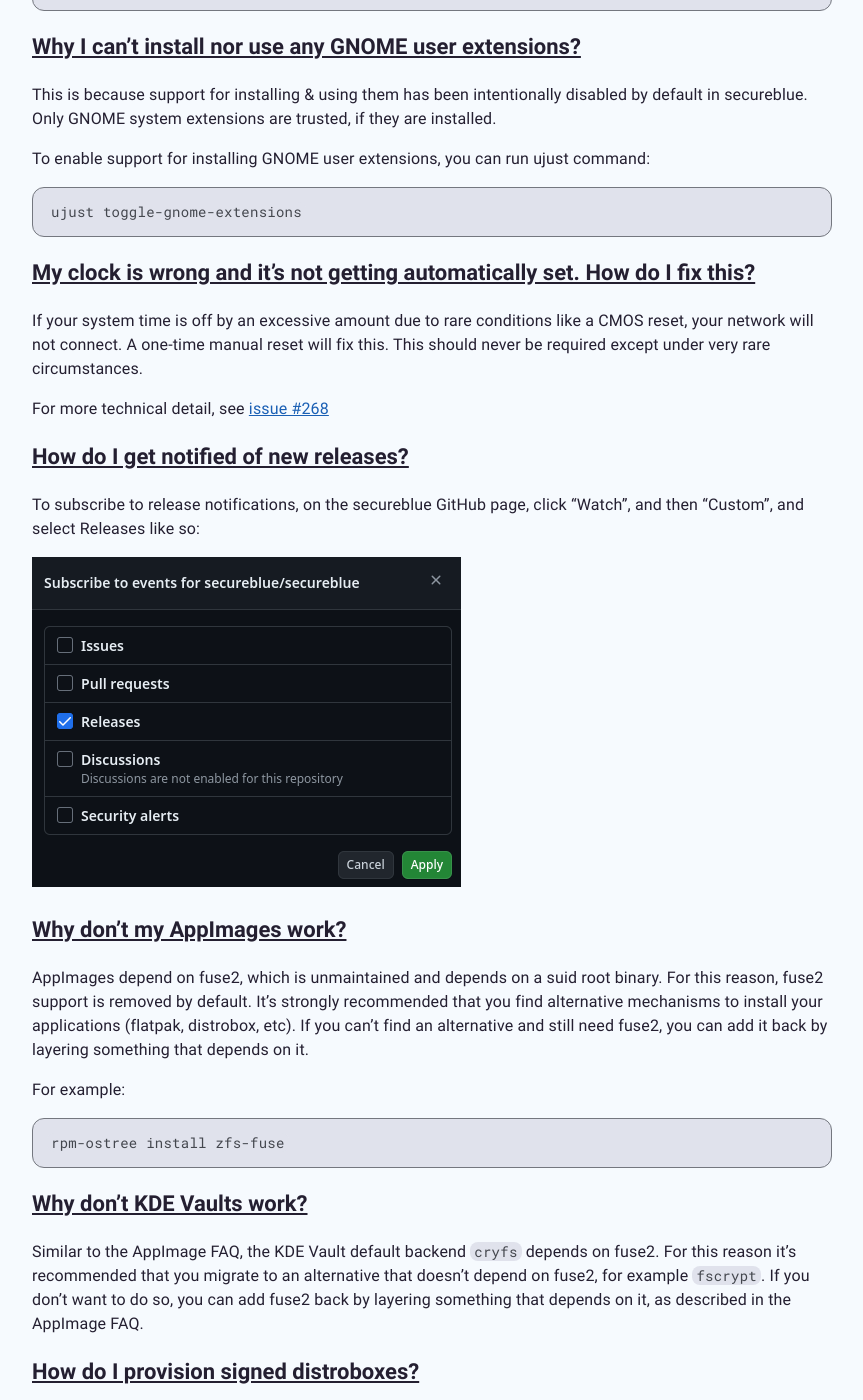
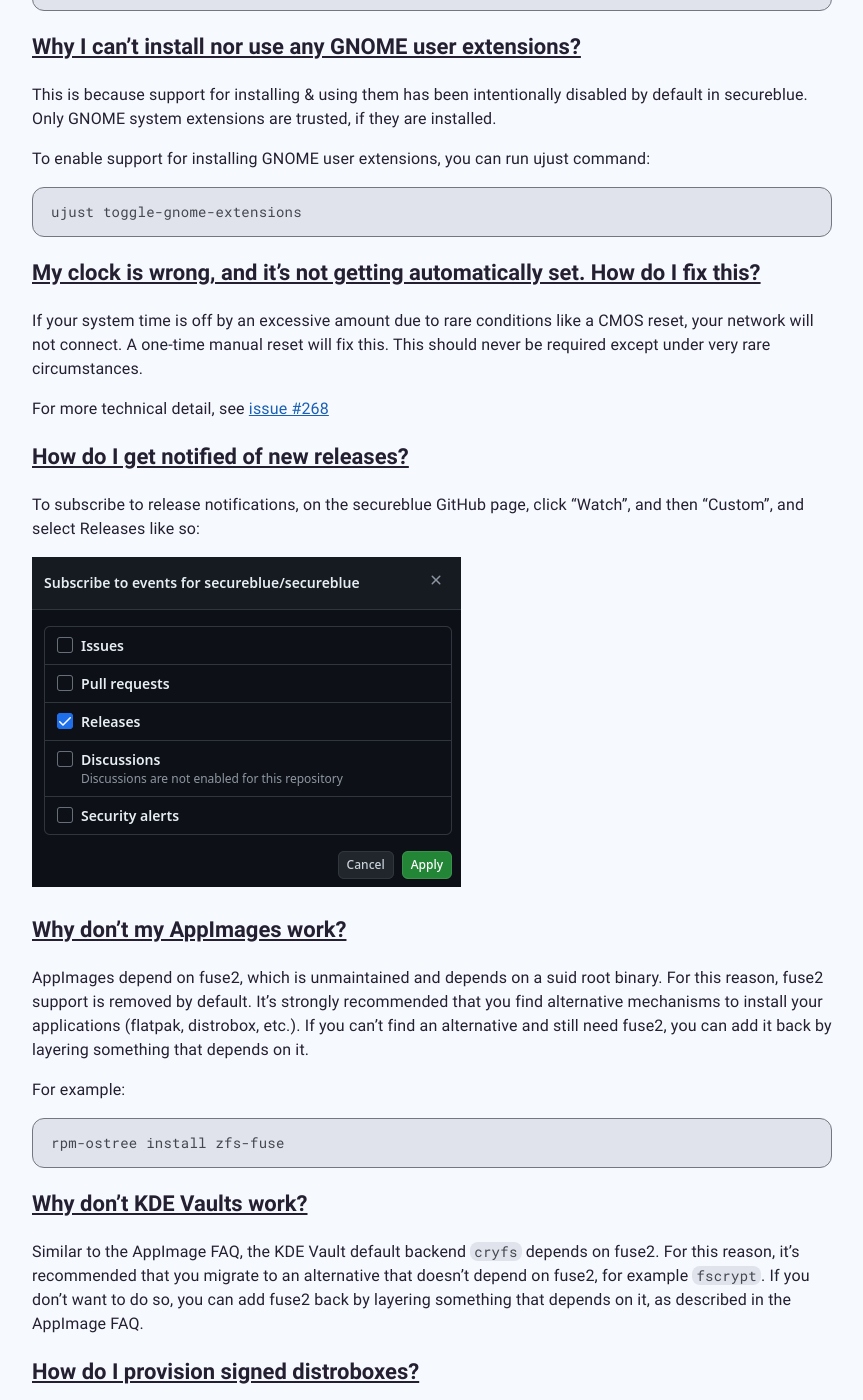
Before and after one commit to secureblue/secureblue.github.io, a Jekyll site: the page built from content/FAQ.md, in a window 1280 px wide and 1400 px high, scrolled down 4120 px. Shown: the whole window, without its empty margins (208-1071 px from the left). Built offline with Jekyll 4.4.1, drawn with Linux system fonts in a browser that asks for light colours; some of the changed text lies outside the part shown.

````diff
--- a/content/FAQ.md
+++ b/content/FAQ.md
@@ -27,7 +27,7 @@ permalink: /faq
 - [Why can't I install new KDE themes?](#ghns)
 - [Why doesn't my Xwayland app work?](#xwayland)
 - [Why I can't install nor use any GNOME user extensions?](#gnome-extensions)
-- [My clock is wrong and it's not getting automatically set. How do I fix this?](#clock)
+- [My clock is wrong, and it's not getting automatically set. How do I fix this?](#clock)
 - [How do I get notified of new releases?](#releases)
 - [Why don't my AppImages work?](#appimage)
 - [Why don't KDE Vaults work?](#kde-vaults)
@@ -139,7 +139,7 @@ For one example, attempting to bubblewrap a program without first enabling the a
 ### [Another security project has a feature that's missing in secureblue, can you add it?](#feature-request)
 {: #feature-request}
 
-First check our [features list](/features) on whether it already lists an equivalent or better feature. If it doesn't, open a new [GitHub issue](https://github.com/secureblue/secureblue/issues).
+First, check our [features list](/features) on whether it already lists an equivalent or better feature. If it doesn't, open a new [GitHub issue](https://github.com/secureblue/secureblue/issues).
 
 ### [Why are bluetooth kernel modules disabled? How do I enable them?](#bluetooth)
 {: #bluetooth}
@@ -153,7 +153,7 @@ ujust toggle-bluetooth-modules
 ### [Why are upgrades so large?](#upgrade-size)
 {: #upgrade-size}
 
-This is an issue with rpm-ostree image-based systems generally, and not specific to secureblue. Ideally upgrades would come in the form of a zstd-compressed container diff, but it's not there yet. Check out [this upstream issue](https://github.com/coreos/rpm-ostree/issues/4012) for more information.
+This is an issue with rpm-ostree image-based systems generally, and not specific to secureblue. Ideally, upgrades would come in the form of a zstd-compressed container diff, but it's not there yet. Check out [this upstream issue](https://github.com/coreos/rpm-ostree/issues/4012) for more information.
 
 ### [Why can't I install new KDE themes?](#ghns)
 {: #ghns}
@@ -187,7 +187,7 @@ To enable support for installing GNOME user extensions, you can run ujust comman
 ujust toggle-gnome-extensions
 ```
 
-### [My clock is wrong and it's not getting automatically set. How do I fix this?](#clock)
+### [My clock is wrong, and it's not getting automatically set. How do I fix this?](#clock)
 {: #clock}
 
 If your system time is off by an excessive amount due to rare conditions like a CMOS reset, your network will not connect. A one-time manual reset will fix this. This should never be required except under very rare circumstances.
@@ -204,7 +204,7 @@ To subscribe to release notifications, on the secureblue GitHub page, click "Wat
 ### [Why don't my AppImages work?](#appimage)
 {: #appimage}
 
-AppImages depend on fuse2, which is unmaintained and depends on a suid root binary. For this reason, fuse2 support is removed by default. It's strongly recommended that you find alternative mechanisms to install your applications (flatpak, distrobox, etc). If you can't find an alternative and still need fuse2, you can add it back by layering something that depends on it.
+AppImages depend on fuse2, which is unmaintained and depends on a suid root binary. For this reason, fuse2 support is removed by default. It's strongly recommended that you find alternative mechanisms to install your applications (flatpak, distrobox, etc.). If you can't find an alternative and still need fuse2, you can add it back by layering something that depends on it.
 
 For example:
 
@@ -215,7 +215,7 @@ rpm-ostree install zfs-fuse
 ### [Why don't KDE Vaults work?](#kde-vaults)
 {: #kde-vaults}
 
-Similar to the AppImage FAQ, the KDE Vault default backend `cryfs` depends on fuse2. For this reason it's recommended that you migrate to an alternative that doesn't depend on fuse2, for example `fscrypt`. If you don't want to do so, you can add fuse2 back by layering something that depends on it, as described in the AppImage FAQ.
+Similar to the AppImage FAQ, the KDE Vault default backend `cryfs` depends on fuse2. For this reason, it's recommended that you migrate to an alternative that doesn't depend on fuse2, for example `fscrypt`. If you don't want to do so, you can add fuse2 back by layering something that depends on it, as described in the AppImage FAQ.
 
 ### [How do I provision signed distroboxes?](#distrobox-assemble)
 {: #distrobox-assemble}
````
Also changed, not shown: other parts of content/FAQ.md (+2 -2 lines).
